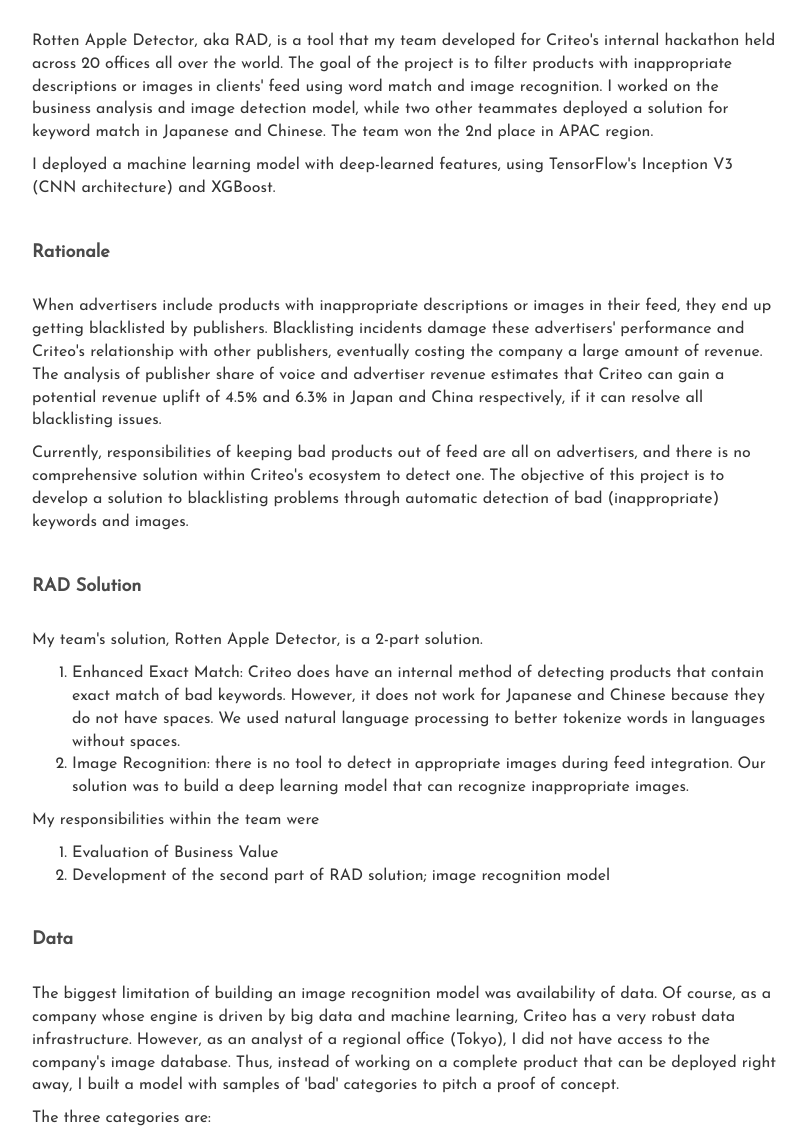
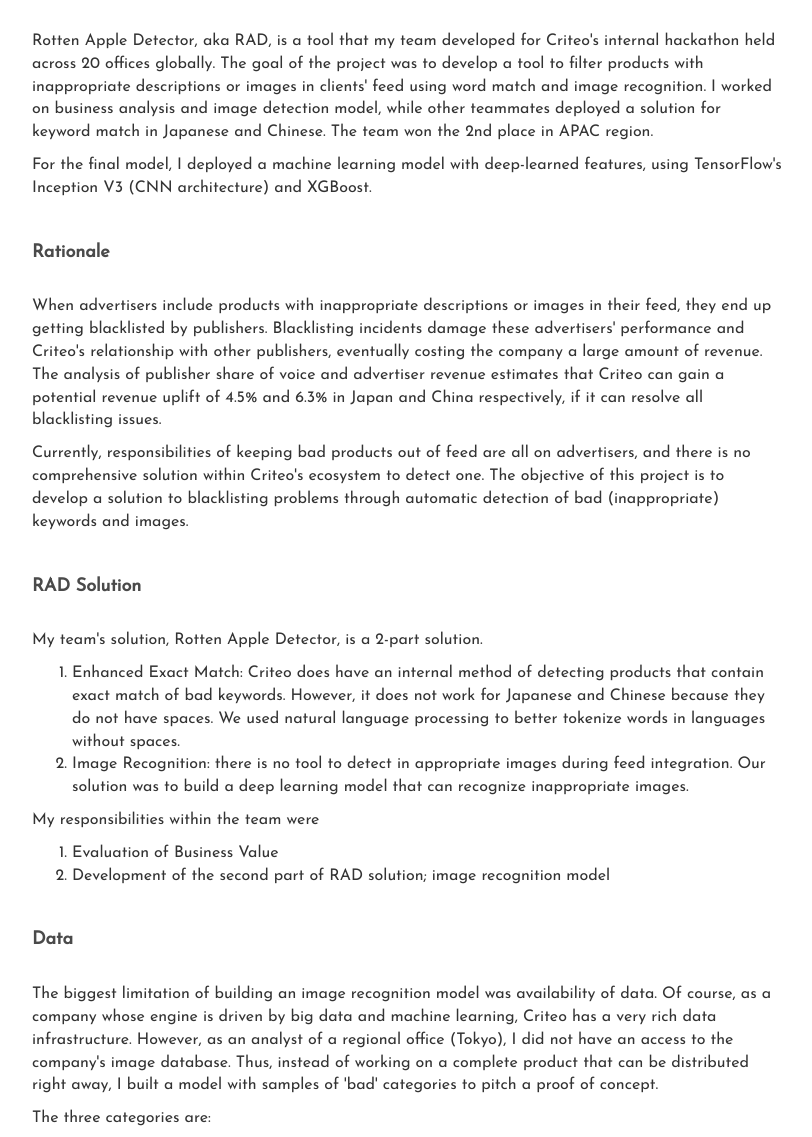
Before and after one commit to jaeyoon-jung/jaeyoon-jung.github.io, a plain HTML site: page rad.html in a window 1280 px wide. Shown: the part 716-1853 px from the top of the page, without its empty margins (233-1045 px from the left). Drawn offline with nearby package versions, Linux system fonts and the light colour scheme.

Commit message:
updated rad.html

```diff
--- a/rad.html
+++ b/rad.html
@@ -63,13 +63,13 @@
                 <br>
 				<p>
                     Rotten Apple Detector, aka RAD, is a tool that my team developed for Criteo's internal hackathon
-                    held across 20 offices all over the world. The goal of the project is to filter products with inappropriate
-                    descriptions or images in clients' feed using word match and image recognition. I worked on the business analysis and
-                    image detection model, while two other teammates deployed a solution for keyword match in Japanese and Chinese.
+                    held across 20 offices globally. The goal of the project was to develop a tool to filter products with inappropriate
+                    descriptions or images in clients' feed using word match and image recognition. I worked on business analysis and
+                    image detection model, while other teammates deployed a solution for keyword match in Japanese and Chinese.
                     The team won the 2nd place in APAC region.
                 </p>
                 <p>
-                    I deployed a machine learning model with deep-learned features, using TensorFlow's
+                    For the final model, I deployed a machine learning model with deep-learned features, using TensorFlow's
                     Inception V3 (CNN architecture) and XGBoost.
                 </p>
                 <br>
@@ -110,9 +110,9 @@
                 <br>
                 <p>
                     The biggest limitation of building an image recognition model was availability of data. Of course, as a company
-                    whose engine is driven by big data and machine learning, Criteo has a very robust data infrastructure. However,
-                    as an analyst of a regional office (Tokyo), I did not have access to the company's image database. Thus,
-                    instead of working on a complete product that can be deployed right away, I built a model with samples of
+                    whose engine is driven by big data and machine learning, Criteo has a very rich data infrastructure. However,
+                    as an analyst of a regional office (Tokyo), I did not have an access to the company's image database. Thus,
+                    instead of working on a complete product that can be distributed right away, I built a model with samples of
                     'bad' categories to pitch a proof of concept.
                 </p>
                 <p> The three categories are: </p>
@@ -145,9 +145,9 @@
                     I used a Convolutional Neural Network (CNN) as a main algorithm to idenitfy image features.
                     Specifically, I applied transfer learning, which is a method of preserving the
                     architecture of a pre-trained model but re-training it on a new dataset with desired classes. The key assumption
-                    that comes with transfer learning is that features useful identifying one class can be useful for
+                    that comes with transfer learning is that features useful in identifying one class can be useful for
                     characterizing other classes as well. For eaxmple, if a model is trained to distinguish angular objects from round ones,
-                    a feature answering the question of 'Does the object have a straight edge?' is useful for training a facial
+                    a feature answering a question of 'Does the object have a straight edge?' is useful for training a facial
                     recognition model, for human faces generally have oval shapes.
                 </p>
                 <p>
@@ -156,7 +156,7 @@
                     given the following conditions:
                 </p>
                 <ul>
-                    <li> Because I could not access Criteo's data infrastructure, the model would have to be redesigned and retrained with a
+                    <li>Because I could not access Criteo's data infrastructure, the model would have to be redesigned and retrained with a
                         refined dataset for real production anyway.</li>
                     <li> Even with a perfect training dataset, my laptop alone might not be able to handle a complete training without GPU</li>
                     <li>I had 48 hours for this Hackahton.</li>
@@ -169,7 +169,7 @@
                     which essentially represents 2048 features of an image. Therefore, to extract high-level features of
                     my training data (good products, nudity, gun, and knife images), I took the output of this feature vector from
                     Inception V3 Model. Then, instead of using the original final layer, I added a layer of XGBoost modeling,
-                    which used 2048 deep-learned numeric features and labels of the new training data
+                    in which I applied PCA on 2048 deep-learned numeric features and used 100 reduced features
                     to fit an XGBoost model.
                 </p>
                 <br>
```
